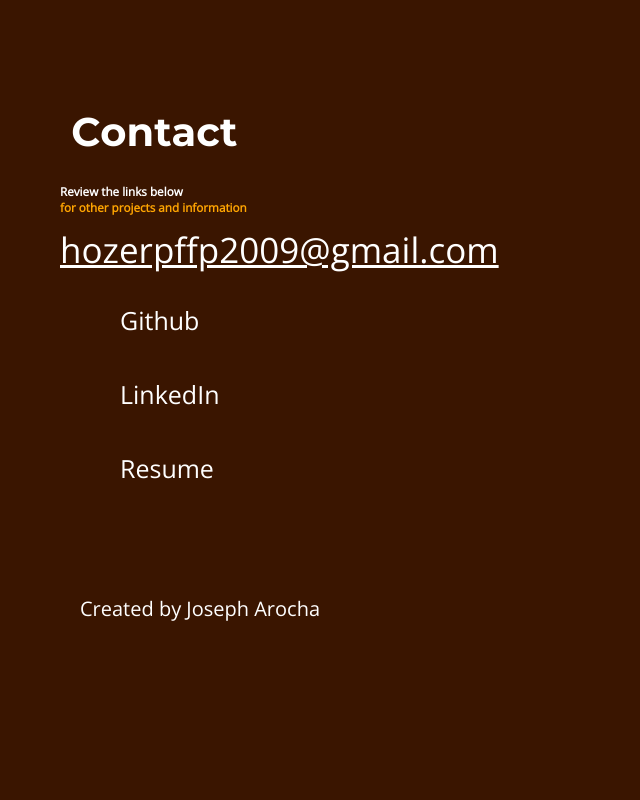
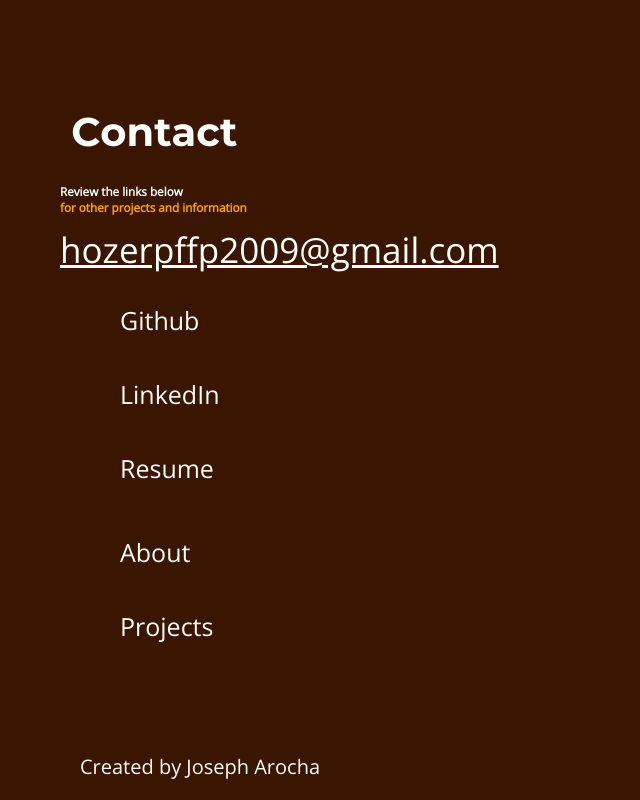
Before and after one commit to hozerpffp2009/reactPortfolio, a React (Create React App) app in the folder reactportfolio/: page / in a window 1280 px wide. Shown: the part 2165-2965 px from the top of the page, without its empty margins (0-640 px from the left). Before the commit the page ends 2807 px from the top, so only its background shows below. Built offline with nearby package versions, Linux system fonts and the light colour scheme.

Commit message:
made minor changes to styling and contact.js

```diff
--- a/reactportfolio/src/App.css
+++ b/reactportfolio/src/App.css
@@ -8,7 +8,9 @@ body{
   overflow-x: hidden;
   z-index: 1;
 }
-
+.links{
+  cursor: pointer;
+}
 
 .App {
   text-align: center;
@@ -45,7 +47,6 @@ padding: 2em;
 margin-right: 50em;
 }
 nav{
-  position:fixed;
   left:60em;
   top:6em;
 z-index: 100;
--- a/reactportfolio/src/components/Contact.js
+++ b/reactportfolio/src/components/Contact.js
@@ -1,6 +1,7 @@
 import React, { Component } from 'react';
 import Fade from 'react-reveal/Fade';
 import data from '../Portfolio';
+import { Link, animateScroll as scroll } from "react-scroll";
 
 class Contact extends Component {
     state = {  }
@@ -23,6 +24,29 @@ class Contact extends Component {
         </div>
         </Fade>
 
+        <div className="links">
+        <ul>
+                <li><Link
+                    className='link'
+                    activeClass="active"
+                    to="about"
+                    spy={true}
+                    smooth={true}
+                    offset={-70}
+                    duration={500}
+                >About</Link></li>
+                <li><Link
+                    className='link'
+                    activeClass="active"
+                    to="work"
+                    spy={true}
+                    smooth={true}
+                    offset={-70}
+                    duration={500}
+                >Projects</Link></li>
+            </ul>
+            </div>
+
             <span className='footer'>Created by Joseph Arocha</span>
         </div>);
     }
```
